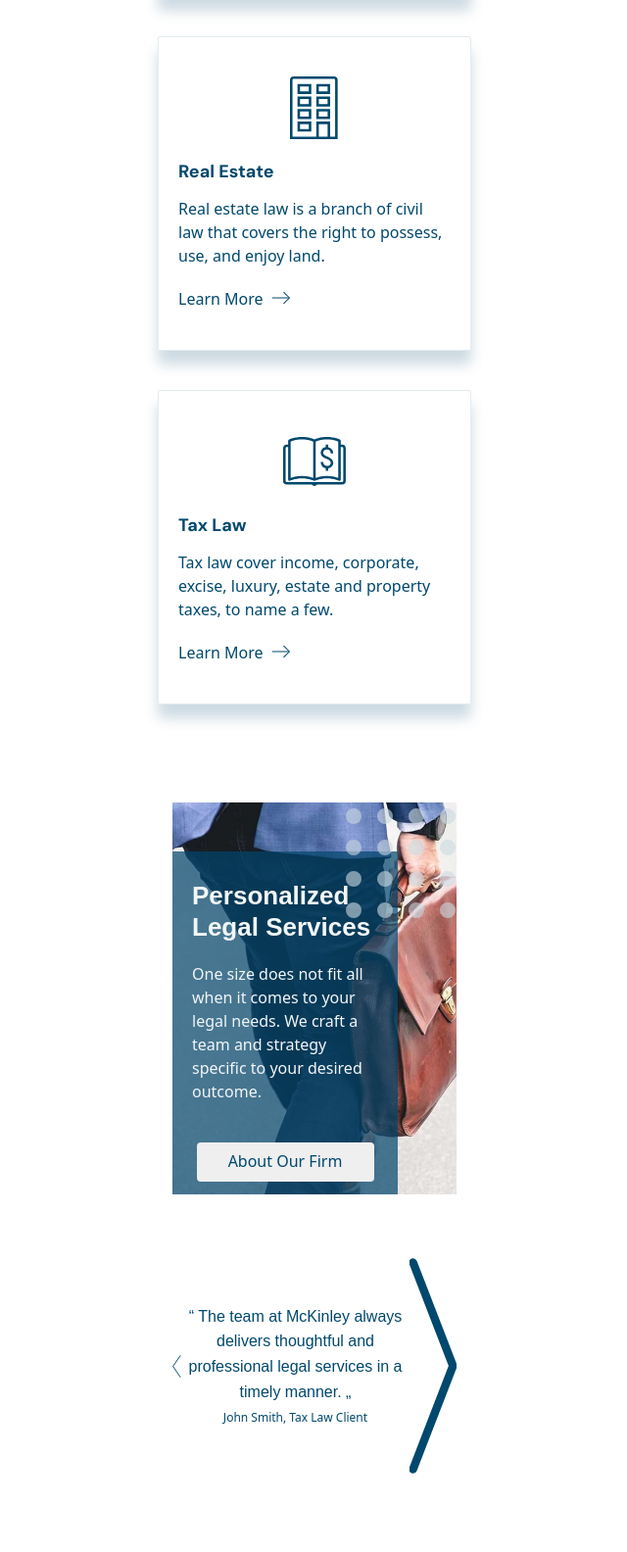
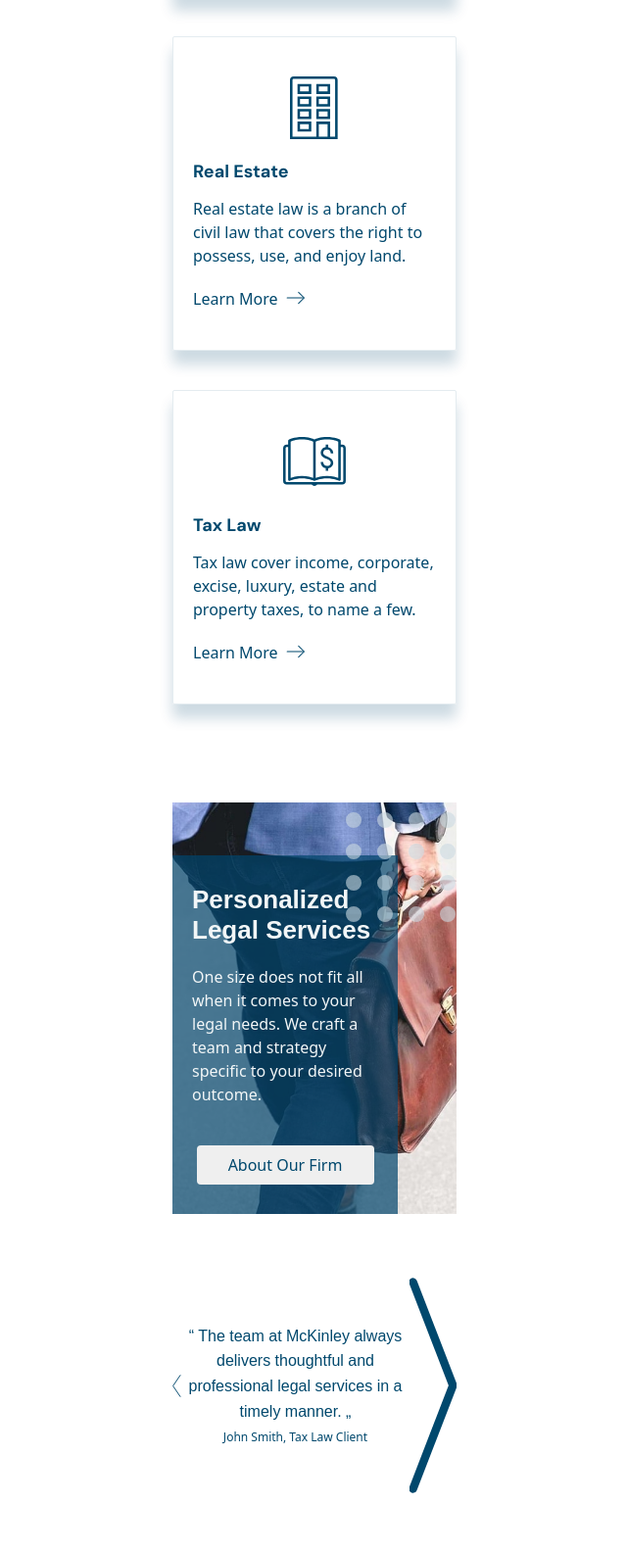
Before and after one commit to ArtemStorublov/legal-company-website, a plain HTML site: page index.html in a window 1280 px wide. Shown: the part 1216-2800 px from the top of the page at 98% size, without its empty margins (319-959 px from the left). Drawn offline with nearby package versions, Linux system fonts and the light colour scheme; a web font is replaced by a local one.

Commit message:
update html&css

```diff
--- a/css/styles.css
+++ b/css/styles.css
@@ -333,8 +333,8 @@ line-height: 1.75; */
     url(../images/bkd-img-min.jpg);
   background-repeat: no-repeat;
   background-size: cover;
-  background-position: top left, -30px;
-  height: 400px;
+  background-position: top left, -45px;
+  height: 420px;
   position: relative;
 }
 
@@ -355,7 +355,6 @@ line-height: 1.75; */
   background-color: rgba(0, 69, 109, 0.7);
   padding: 30px 20px;
   width: 230px;
-  height: 350px;
   bottom: 0;
   left: 0;
 }
@@ -566,9 +565,9 @@ line-height: 1.75; */
 
 .main-footer {
   background-color: #00486d;
+  padding: 120px 0;
 }
 .footer-wrapper {
-  padding: 120px 0;
 }
 .footer-logo {
   display: block;
--- a/index.html
+++ b/index.html
@@ -98,8 +98,9 @@
                 </svg>
             </div>
         </section>
-        <section class="services container"
+        <section class="services"
             id="services">
+            <div class="container">
                 <h2 class="services-title">Areas of Practice</h2>
                 <p class="services-caption">Our disciplined approach to resolving your legal issues will produce the
                     best-possible outcome.</p>
@@ -143,7 +144,8 @@
                             <use href="./images/svg-sprite.svg#icon-checkbill"></use>
                         </svg>
                         <h3 class="services-item-caption">Tax Law</h3>
-                    <p class="services-item-text">Tax law cover income, corporate, excise, luxury, estate and property
+                        <p class="services-item-text">Tax law cover income, corporate, excise, luxury, estate and
+                            property
                             taxes, to name a few.</p>
                         <a class="services-item-link"
                             href="#request">Learn More<svg class="services-item-link-icon"
@@ -153,6 +155,7 @@
                             </svg></a>
                     </li>
                 </ul>
+            </div>
         </section>
         <section class="about container"
             id="about">
@@ -254,7 +257,7 @@
         </section>
     </main>
     <footer class="main-footer">
-        <div class="footer-wrapper container">
+        <div class="container footer-wrapper">
             <a class="footer-logo"
                 href="/">
                 <svg class="footer-logo-icon"
```
Lines whose indentation alone changed are shown as unchanged.
